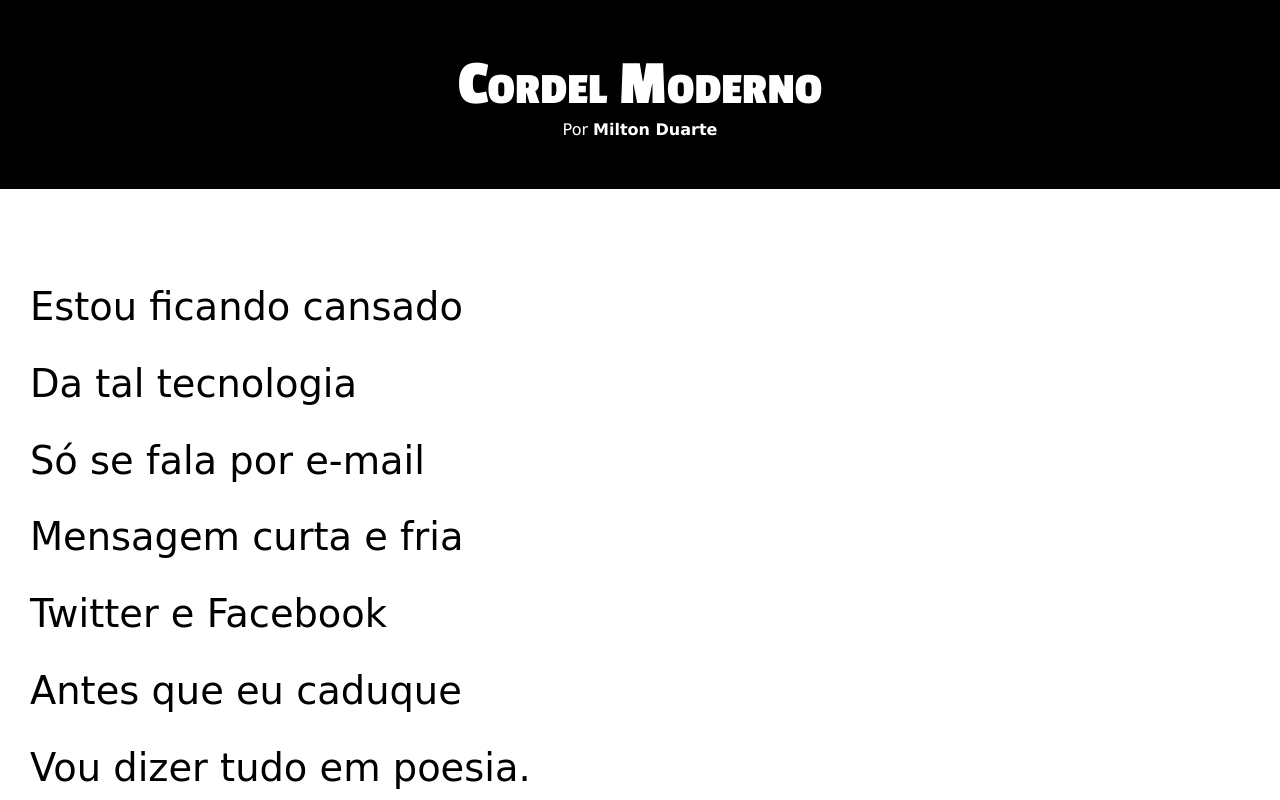
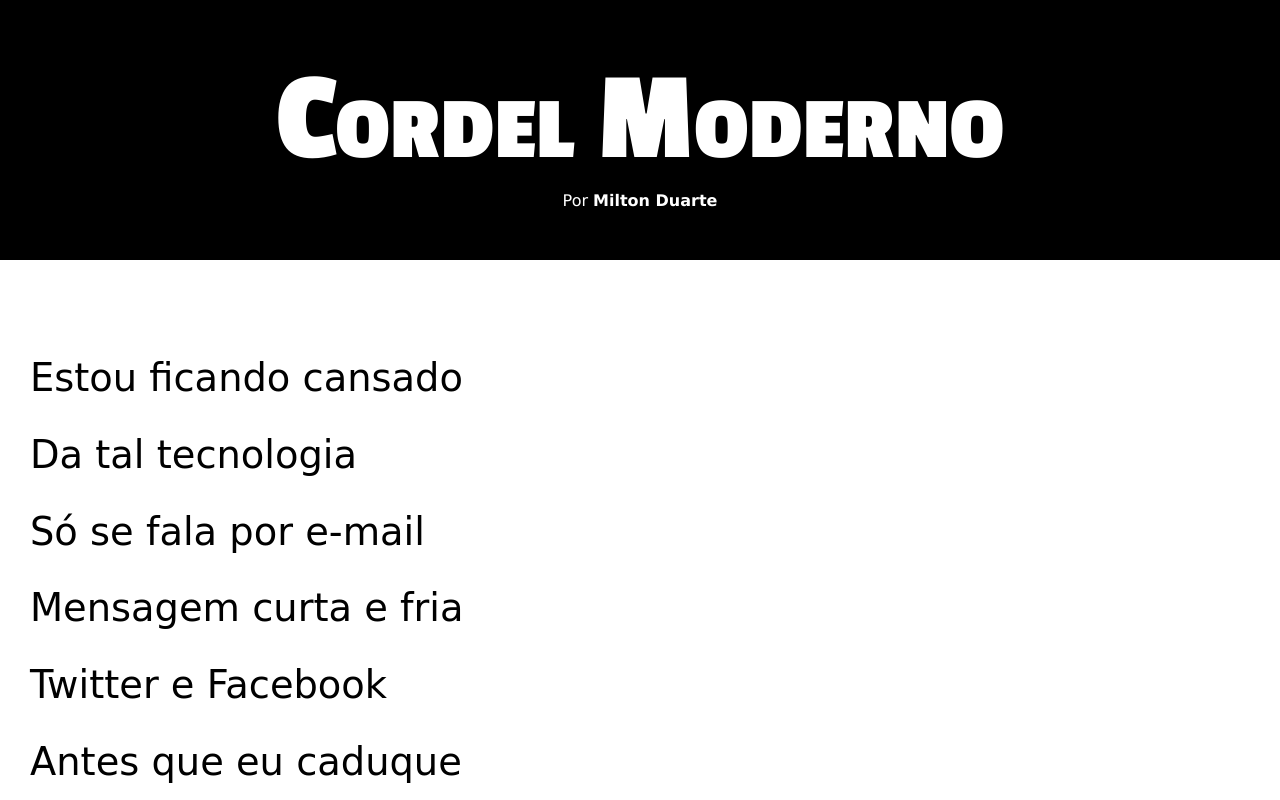
Before and after one commit to vitorsantostr/projeto-cordel, a plain HTML site: page index.html in a window 1280 px wide. Shown: the top 800 px of the page. Drawn offline with Linux system fonts and the light colour scheme.

Commit message:
ajuste no titulo do header

```diff
--- a/estilo/style.css
+++ b/estilo/style.css
@@ -31,8 +31,9 @@ header{
 header > h1{
     padding-top: 50px;
     font-variant: small-caps;
-     font-family: var(--fonte2);
-     font-size: 4em;
+    font-family: var(--fonte2);
+    font-size: 10vw;
+    font-weight: bold;
 }
 
 header > p{
```
